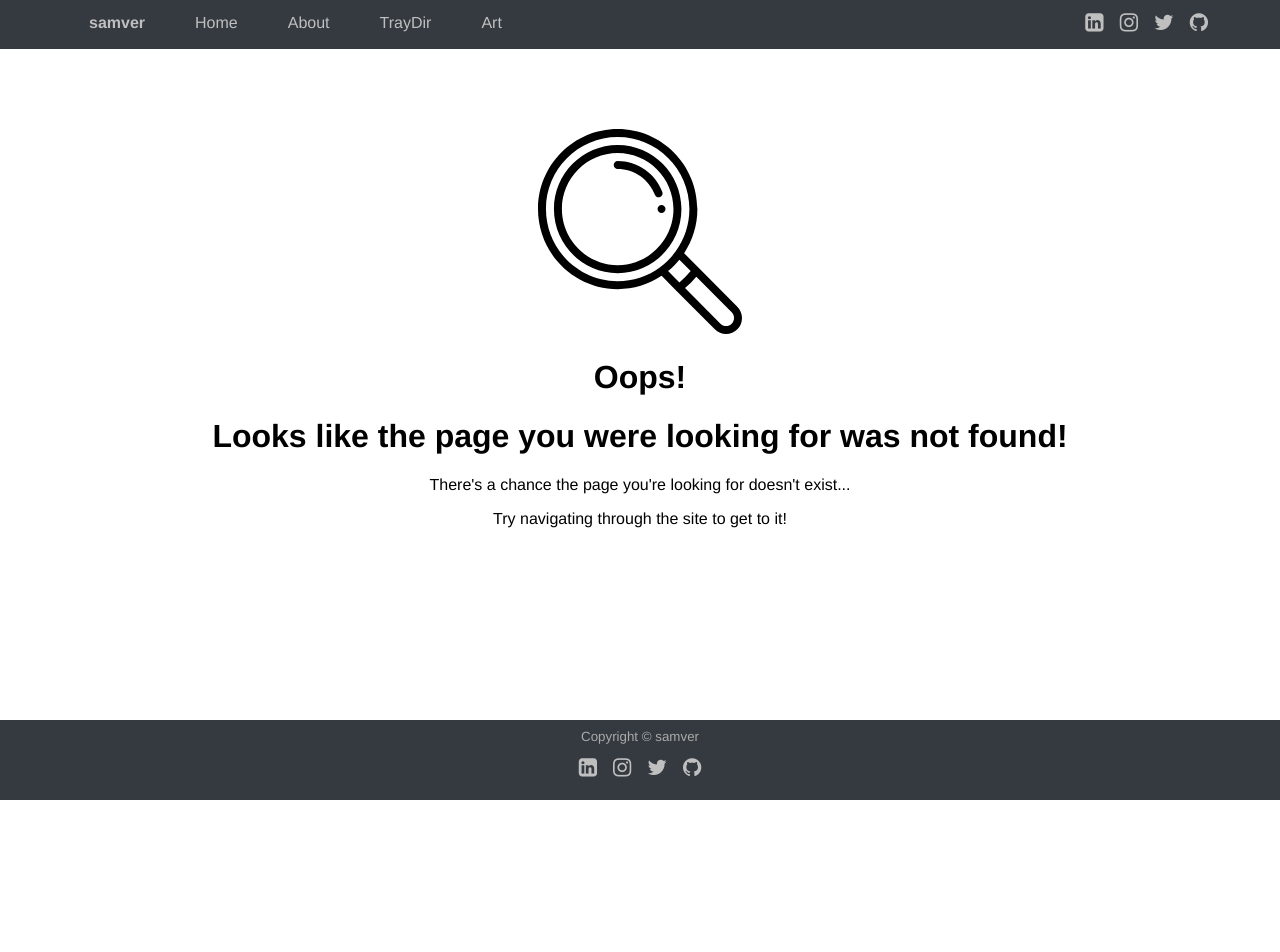
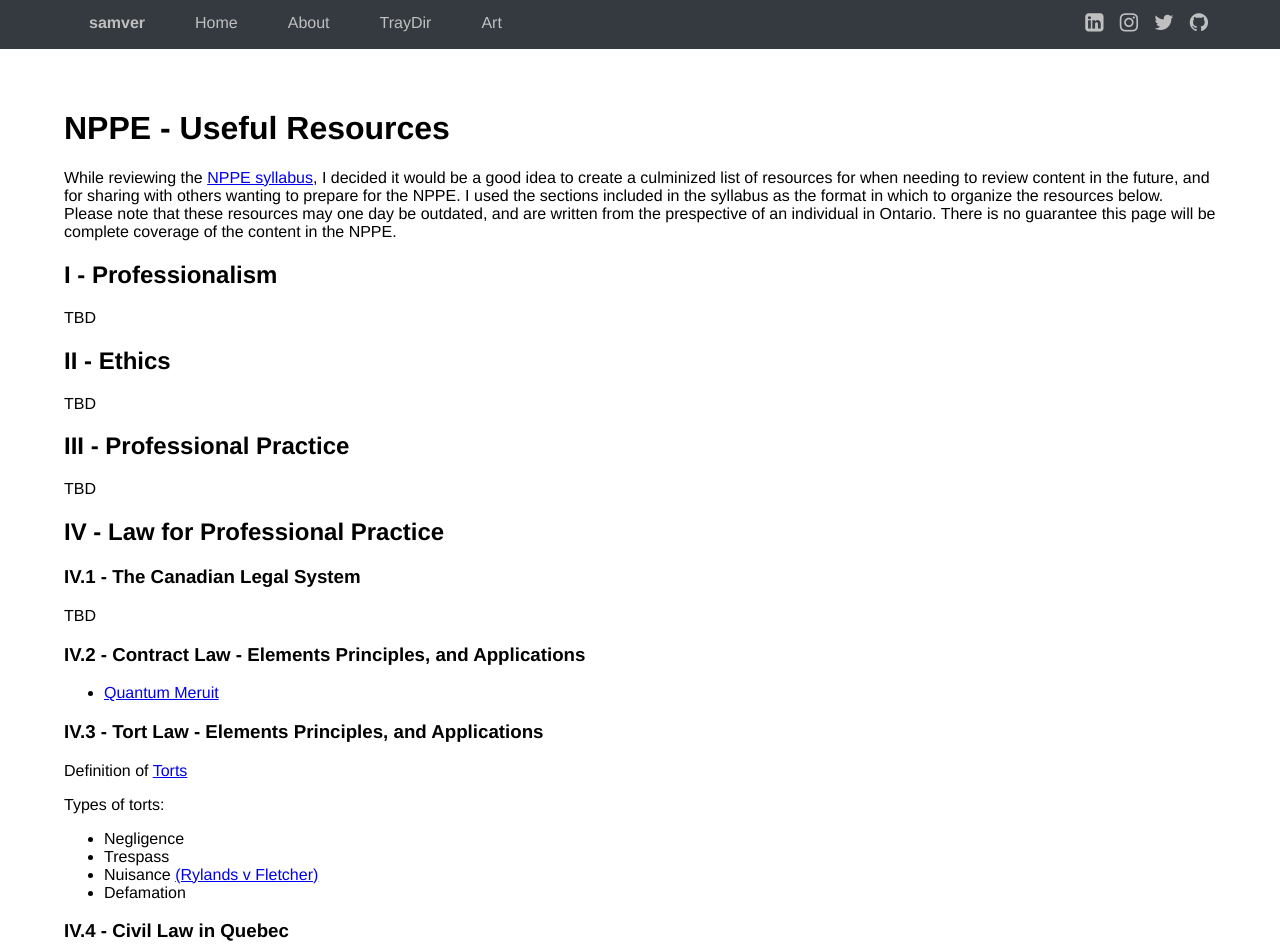
Before and after one commit to SamuelSVD/samver, an Angular app: page /nppe in a window 1280 px wide. Shown: the top 952 px of the page. Before the commit the page ends 800 px from the top, so only its background shows below. Built offline with nearby package versions, Linux system fonts and the light colour scheme.

Commit message:
Added nppe prep page. Will need to complete as I continue to develop professionally.

```diff
--- a/src/svd/class/social-media/social-media-list.ts
+++ b/src/svd/class/social-media/social-media-list.ts
@@ -3,7 +3,7 @@ import { SocialMediaItem } from './social-media-item';
 export class SocialMediaList {
     list: SocialMediaItem[] = [
     { Name: 'LinkedIn', URL: 'https://ca.linkedin.com/in/samuelsvd' },
-    { Name: 'Instagram', URL: 'https://www.instagram.com/muelo1000/' },
+    { Name: 'Instagram', URL: 'https://www.instagram.com/samuelsvd/' },
     { Name: 'Twitter', URL: 'https://twitter.com/SamuelSVD' },
     { Name: 'GitHub', URL: 'https://github.com/SamuelSVD' }];
 }
--- /dev/null
+++ b/src/svd/nppe-prep/nppe-prep.component.html
@@ -0,0 +1,81 @@
+<h1>NPPE - Useful Resources</h1>
+<p>While reviewing the <a href='https://www.peo.on.ca/sites/default/files/2020-06/NPPE-Syllabus.pdf'>NPPE syllabus</a>, I decided it would be a good idea to create a culminized list of resources for when needing to review content in the future, and for sharing with others wanting to prepare for the NPPE. I used the sections included in the syllabus as the format in which to organize the resources below. Please note that these resources may one day be outdated, and are written from the prespective of an individual in Ontario. There is no guarantee this page will be complete coverage of the content in the NPPE.</p>
+<h2>I - Professionalism</h2>
+<p>TBD</p>
+<h2>II - Ethics</h2>
+<p>TBD</p>
+<h2>III - Professional Practice</h2>
+<p>TBD</p>
+<h2>IV - Law for Professional Practice</h2>
+<h3>IV.1 - The Canadian Legal System</h3>
+<p>TBD</p>
+<h3>IV.2 - Contract Law - Elements Principles, and Applications</h3>
+<ul>
+    <li><a href='https://ca.practicallaw.thomsonreuters.com/w-006-5761?transitionType=Default&contextData=(sc.Default)&firstPage=true'>Quantum Meruit</a></li>
+</ul>
+<h3>IV.3 - Tort Law - Elements Principles, and Applications</h3>
+<p>Definition of <a href='https://en.wikipedia.org/wiki/Tort'>Torts</a></p>
+<p>Types of torts:</p>
+<ul>
+    <li>Negligence</li>
+    <li>Trespass</li>
+    <li>Nuisance <a href='https://www.lawteacher.net/cases/rylands-v-fletcher.php'>(Rylands v Fletcher)</a></li>
+    <li>Defamation</li>
+</ul>
+<h3>IV.4 - Civil Law in Quebec</h3>
+<p>TBD</p>
+<h3>IV.5 - Business, Employment, and Labour Law</h3>
+<h4>Employment</h4>
+<ul>
+    <li><a href='https://www.ontario.ca/laws/statute/00e41'>Employee Standards Act, 2000, S.O. 2000, c. 41</a></li>
+    <li><a href='https://duttonlaw.ca/independent-contractor-vs-employee-ontario/'>Contractor vs Employee</a></li>
+    <li><a href='https://www.ontario.ca/document/your-guide-employment-standards-act-0/overtime-pay'>Overtime Pay</a></li>
+</ul>
+<h3>IV.6 - Dispute Resolution</h3>
+<p>TBD</p>
+<h3>IV.7 - Intellectual Property and Intellectual Property Issues</h3>
+<h4>Intellectual property</h4>
+<ul>
+    <li><a href='http://www.ic.gc.ca/eic/site/cipointernet-internetopic.nsf/eng/h_wr03652.html'>Patents</a></li>
+    <li><a href='http://www.ic.gc.ca/eic/site/cipointernet-internetopic.nsf/eng/h_wr02300.html'>Industrial Design</a></li>
+    <li><a href='http://www.ic.gc.ca/eic/site/cipointernet-internetopic.nsf/eng/h_wr02281.html'>Copyright</a></li>
+    <li><a href='http://www.ic.gc.ca/eic/site/cipointernet-internetopic.nsf/eng/h_wr02360.html'>Trademarks</a></li>
+</ul>
+<h4>Intellectual Property Issues</h4>
+<p>Due to working with software often in engineering, it is important to note that software is considered a piece of literature and as such it should be handled as literature under copyright (see "computer programs" in Patents links).</p>
+<h4>Assignment and Licensing</h4>
+<p>TBD</p>
+<p>Consultant vs Employee</p>
+<p>TBD</p>
+<h3>IV.8 - Expert Witness</h3>
+<p>TBD</p>
+<h3>IV.9 - Bonds and Construction Liens</h3>
+<p>TBD</p>
+<h3>IV.10 - International Law</h3>
+<p>TBD</p>
+<h3>IV.11 - Environmental Law</h3>
+<p>TBD</p>
+<h3>IV.12 - Workers Compensation and Occupational Health & Safety</h3>
+<p>TBD</p>
+<h3>IV.13 - Human Rights and Privacy Legislation</h3>
+<p>TBD</p>
+<h3>IV.14 - Further Areas of Law</h3>
+<p>TBD</p>
+<h2>V - Professional Law</h2>
+<h3>V.1 - The Acts, Regulations, and Bylaws of Provincial and Territorial Associations</h3>
+<p>TBD</p>
+<h3>V.2 - Admission to the Professions</h3>
+<p>TBD</p>
+<h3>V.3 - Illegal Practice, Enforcement Against Unlicensed Practice, and Misuse of Title</h3>
+<p>TBD</p>
+<h3>V.4 - Professional and Technical Societies</h3>
+<p>TBD</p>
+<h2>VI - Regulation of Members & Discipline Processes</h2>
+<h3>VI.1 - Discipline Procedures</h3>
+<p>TBD</p>
+<h3>VI.2 - Practice Review of Individuals</h3>
+<p>TBD</p>
+<h3>VI.3 - Practice Review of Firms</h3>
+<p>TBD</p>
+<h3>VI.4 - Continuing Professional Development</h3>
+<p>TBD</p>
--- /dev/null
+++ b/src/svd/nppe-prep/nppe-prep.component.ts
@@ -0,0 +1,15 @@
+import { Component, OnInit } from '@angular/core';
+
+@Component({
+  selector: 'app-nppe-prep',
+  templateUrl: './nppe-prep.component.html',
+  styleUrls: ['./nppe-prep.component.css']
+})
+export class NppePrepComponent implements OnInit {
+
+  constructor() { }
+
+  ngOnInit(): void {
+  }
+
+}
--- a/src/svd/svd.module.ts
+++ b/src/svd/svd.module.ts
@@ -17,6 +17,7 @@ import { HomeComponent } from './home/home.component';
 import { UrlSerializer,DefaultUrlSerializer, UrlTree } from '@angular/router';
 import { ArtComponent } from './art/art.component';
 import { GalleryCellComponent } from './gallery-cell/gallery-cell.component';
+import { NppePrepComponent } from './nppe-prep/nppe-prep.component';
 
 export class LowerCaseUrlSerializer extends DefaultUrlSerializer {
     parse(url: string): UrlTree {
@@ -30,6 +31,7 @@ const appRoutes: Routes = [
   { path: 'about', component: AboutMeComponent},
   { path: 'traydir', component: TrayDirComponent},
   { path: 'art', component: ArtComponent},
+  { path: 'nppe', component: NppePrepComponent},
   { path: '**', component: NotFoundComponent}
 ]
 @NgModule({
@@ -45,7 +47,8 @@ const appRoutes: Routes = [
     NotFoundComponent,
     HomeComponent,
     ArtComponent,
-    GalleryCellComponent
+    GalleryCellComponent,
+    NppePrepComponent
   ],
   imports: [
     BrowserModule,
```
Also changed, not shown: src/svd/nppe-prep/nppe-prep.component.css (added), 1 other file (tests, documents, lock files or other folders).
